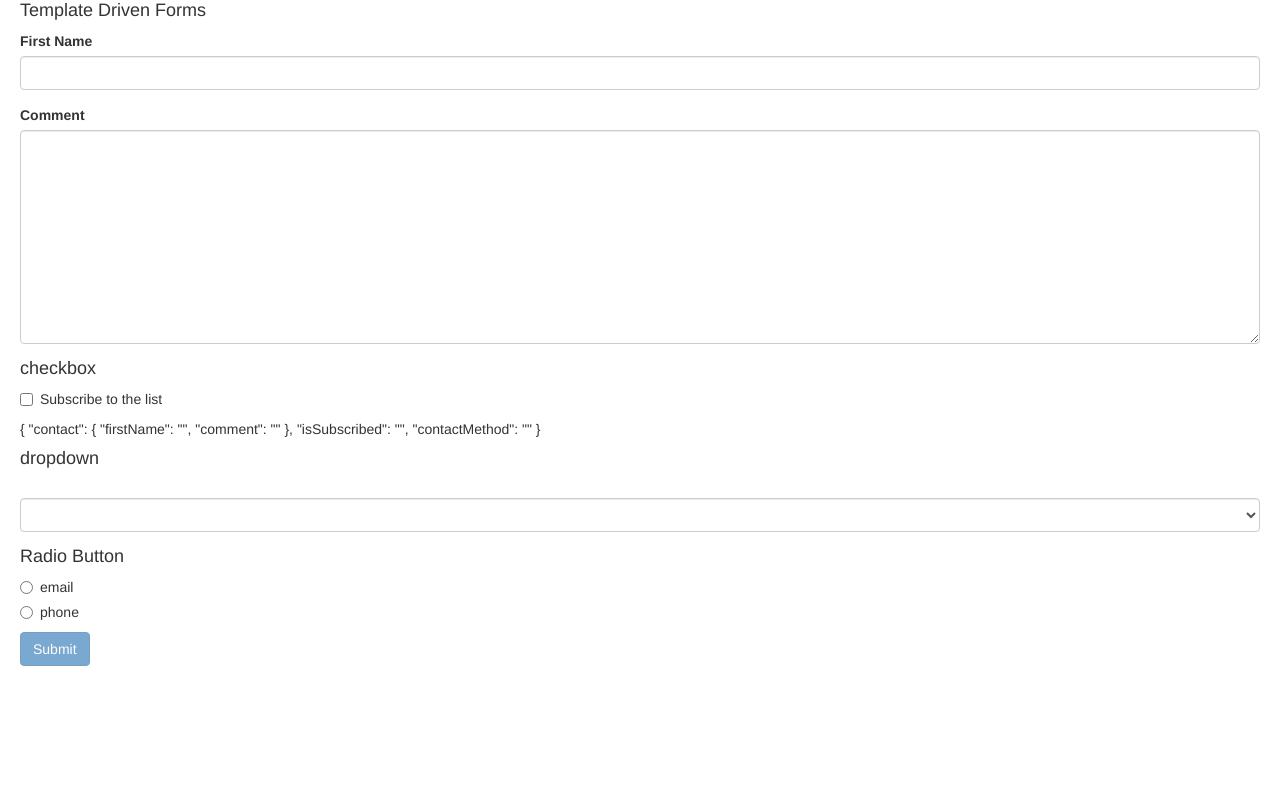
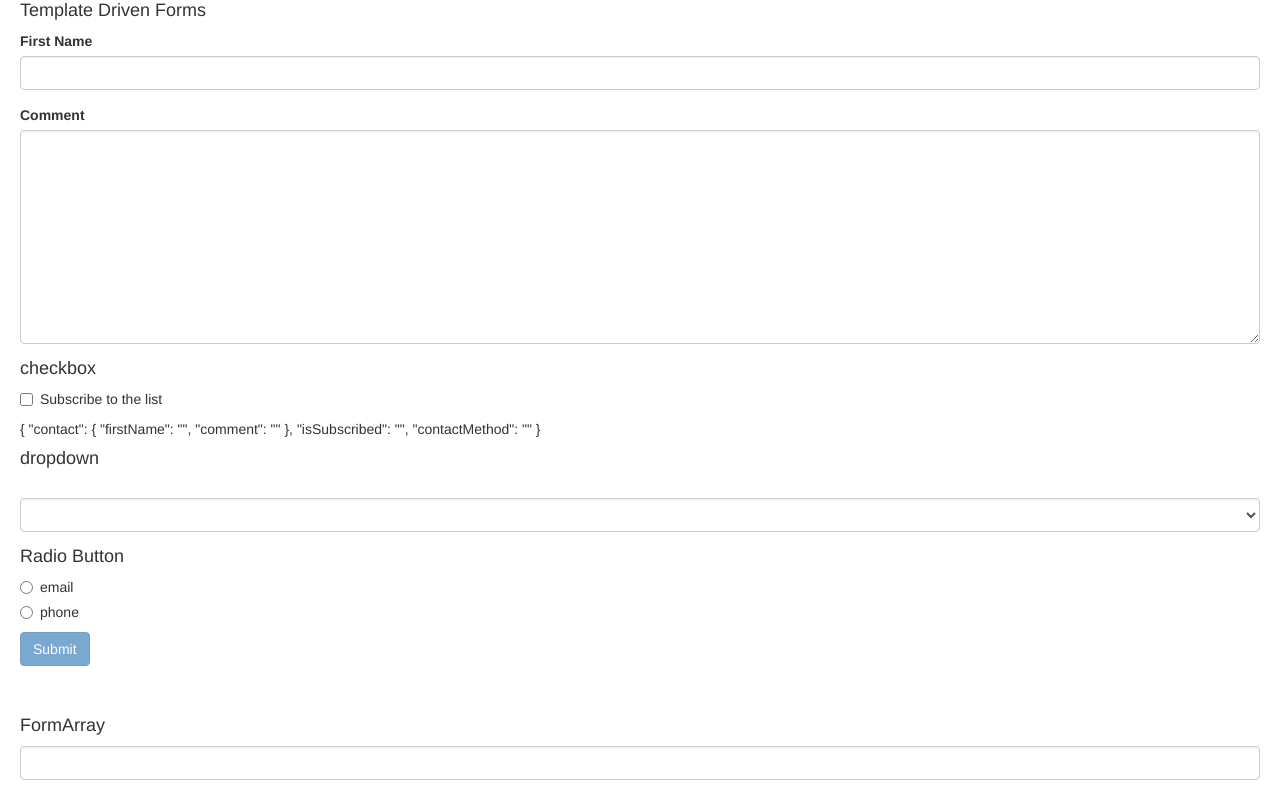
Before and after one commit to ritzy192/udemyProj, an Angular app: page / in a window 1280 px wide. Shown: the part 1201-2001 px from the top of the page. Before the commit the page ends 1887 px from the top, so only its background shows below. Built offline with nearby package versions, Linux system fonts and the light colour scheme.

Commit message:
covered async validators, loader, nested FormGroups, formArray and formBuilder

```diff
--- a/src/app/app.component.html
+++ b/src/app/app.component.html
@@ -81,3 +81,7 @@
 <br>
 <h4>Template Driven Forms</h4>
 <app-from-control></app-from-control>
+<br>
+<br>
+<h4>FormArray</h4>
+<app-courses-covered></app-courses-covered>
--- a/src/app/app.module.ts
+++ b/src/app/app.module.ts
@@ -10,6 +10,7 @@ import { StarComponent } from './star.component';
 import { InputFormatDirective } from './input-format.directive';
 import { FromControlComponent } from './components/from-control/from-control.component';
 import { SignupFormComponent } from './components/signup-form/signup-form.component';
+import { CoursesCoveredComponent } from './components/courses-covered/courses-covered.component';
 
 
 
@@ -21,7 +22,8 @@ import { SignupFormComponent } from './components/signup-form/signup-form.compon
     StarComponent,
     InputFormatDirective,
     FromControlComponent,
-    SignupFormComponent
+    SignupFormComponent,
+    CoursesCoveredComponent,
   ],
   imports: [
     BrowserModule,
--- a/src/app/common/validators/space.validator.ts
+++ /dev/null
@@ -1,11 +0,0 @@
-import { AbstractControl, ValidationErrors } from '@angular/forms';
-
-export class SpaceValidators{
-    static cannotContainSpace(control: AbstractControl) : ValidationErrors | null{
-        if((control.value as string).indexOf(' ')>=0)
-            return {
-                cannotContainSpace: true
-            }
-        return null;
-    }
-}
--- /dev/null
+++ b/src/app/common/validators/username.validators.ts
@@ -0,0 +1,24 @@
+import { AbstractControl, ValidationErrors } from '@angular/forms';
+import { resolve } from 'url';
+import { reject } from 'q';
+
+export class UserNameValidators{
+    static cannotContainSpace(control: AbstractControl) : ValidationErrors | null{
+        if((control.value as string).indexOf(' ')>=0)
+            return {
+                cannotContainSpace: true
+            }
+        return null;
+    }
+
+    static shouldBeUnique(control: AbstractControl) : Promise<ValidationErrors | null> {
+        return new Promise((resolve,reject)=>{
+            setTimeout(() => {
+                if(control.value==='rythem')
+                    resolve ({shouldBeUnique: true});
+                else
+                    resolve (null);
+            }, 2000);
+        });
+    }
+}
--- /dev/null
+++ b/src/app/components/courses-covered/courses-covered.component.html
@@ -0,0 +1,9 @@
+<form>
+  <input type="text" class="form-control"
+  (keyup.enter)="addTopic(topic)" #topic>
+  <ul class="list-group">
+    <li *ngFor="let topic of topics.controls"
+    (click)="removeTopic(topic)"
+    class="list-group-item">{{topic.value}}</li>
+  </ul>
+</form>
--- /dev/null
+++ b/src/app/components/courses-covered/courses-covered.component.ts
@@ -0,0 +1,42 @@
+import { Component, OnInit } from '@angular/core';
+import { FormGroup, FormArray, FormControl, FormBuilder, Validators } from '@angular/forms';
+import { FromControlComponent } from '../from-control/from-control.component';
+
+@Component({
+  selector: 'app-courses-covered',
+  templateUrl: './courses-covered.component.html',
+  styleUrls: ['./courses-covered.component.css']
+})
+export class CoursesCoveredComponent {
+
+ form = new FormGroup({
+   topics: new FormArray([])
+ });
+
+//another way create form :: FormBuilder
+//  constructor(fb: FormBuilder){
+//    this.form = fb.group({
+//      name: ['',Validators.required],
+//      contact: fb.group({
+//        email: [],
+//        phone: []
+//      }),
+//      topics: fb.array([])
+//    });
+//  }
+
+ addTopic(topic: HTMLInputElement){
+    this.topics.push(new FormControl(topic.value));
+    topic.value=''
+  }
+
+  removeTopic(topic: FormControl){
+    let index = this.topics.controls.indexOf(topic);
+    this.topics.removeAt(index);
+  }
+
+  get topics(){
+    return this.form.get('topics') as FormArray;
+  }
+
+}
--- a/src/app/components/signup-form/signup-form.component.html
+++ b/src/app/components/signup-form/signup-form.component.html
@@ -6,10 +6,12 @@
             id="userName"
             type="text"
             class="form-control ">
+            <div *ngIf="userName.pending">Checking For Uniqueness...</div>
             <div *ngIf="userName.touched && userName.invalid" class="alert alert-danger">
                 <div *ngIf="userName.errors.required"> Username in Required</div>
                 <div *ngIf="userName.errors.minlength"> Username should contain more than {{userName.errors.minlength.requiredLength}} letters</div>
                 <div *ngIf="userName.errors.cannotContainSpace"> Username Can Not Contain Space</div>
+                <div *ngIf="userName.errors.shouldBeUnique"> Username is Already Taken</div>
             </div>
     </div>
     <div class="form-group">
--- a/src/app/components/signup-form/signup-form.component.ts
+++ b/src/app/components/signup-form/signup-form.component.ts
@@ -1,7 +1,7 @@
 import { Component } from '@angular/core';
 import { FormGroup, FormControl, Validators} from '@angular/forms'
 import { validateConfig } from '@angular/router/src/config';
-import { SpaceValidators } from 'src/app/common/validators/space.validator';
+import { UserNameValidators } from 'src/app/common/validators/username.validators';
 
 @Component({
   selector: 'signup-from',
@@ -11,11 +11,11 @@ import { SpaceValidators } from 'src/app/common/validators/space.validator';
 export class SignupFormComponent {
   form = new FormGroup({
     password: new FormControl('rwererew',[Validators.required]),
-    userName: new FormControl('fwe',[
+    userName: new FormControl('fwe',
       Validators.required,
-      Validators.minLength(3),
-      SpaceValidators.cannotContainSpace
-    ])
+      UserNameValidators.shouldBeUnique
+      //UserNameValidators.cannotContainSpace not working along with shoul be unique
+      )
   });
 
   get userName(){
```
Also changed, not shown: src/app/components/courses-covered/courses-covered.component.css (added), 1 other file (tests, documents, lock files or other folders).
